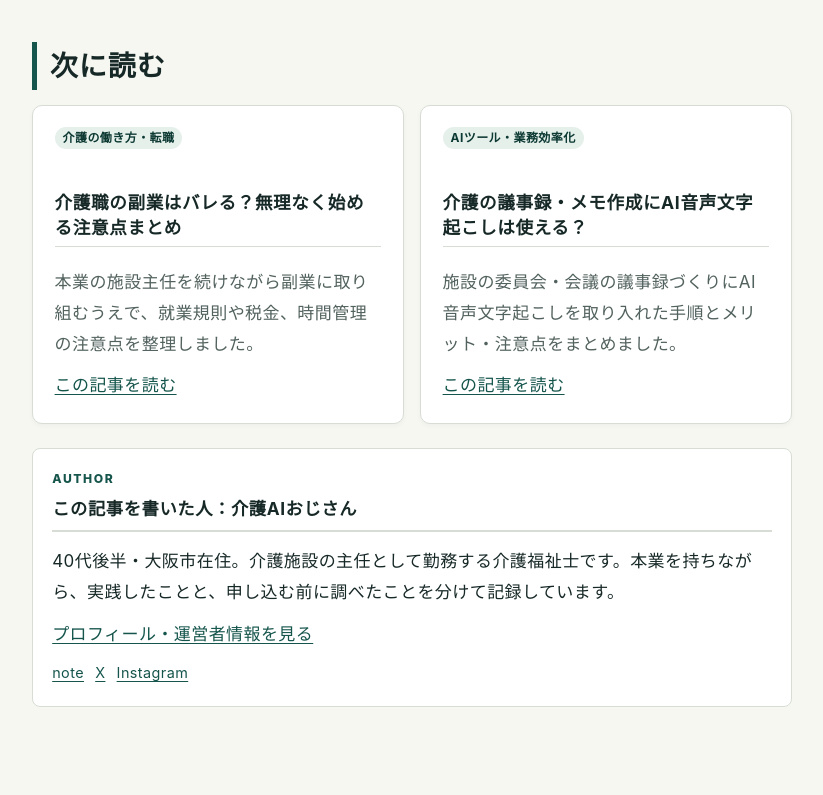
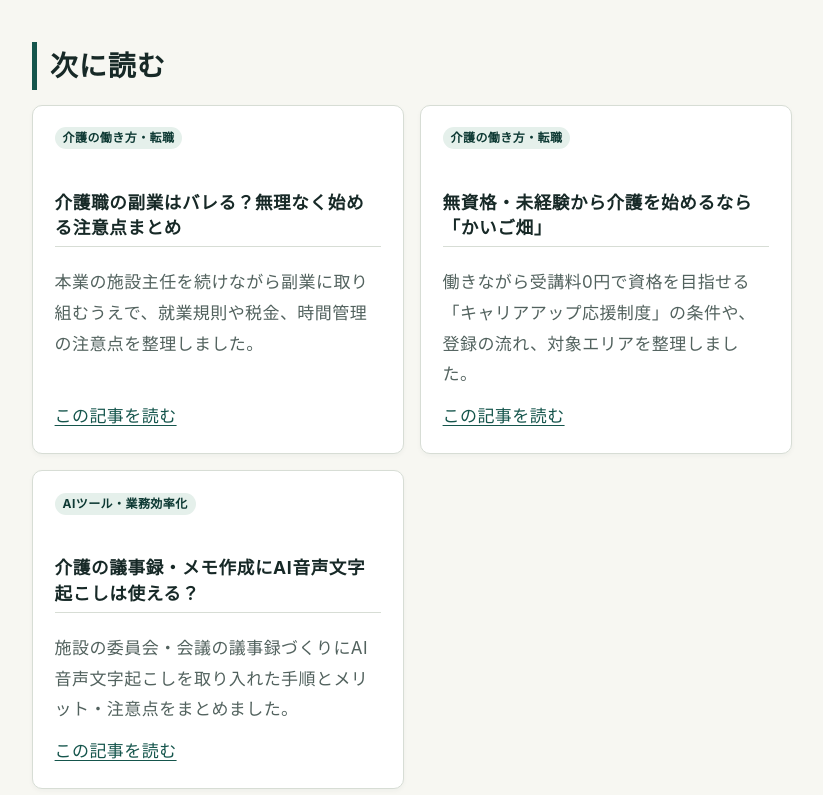
Before and after one commit to hideki810/ai-fukugyo-note, a plain HTML site: page articles/kaigo-town-job-change.html in a window 1280 px wide. Shown: the part 4425-5220 px from the top of the page, without its empty margins (228-1051 px from the left). Drawn offline with Linux system fonts and the light colour scheme.

Commit message:
記事17「かいご畑」を公開（A8リンク設置・介護カテゴリ3本に・sitemap 24件・記事06/07から内部リンク）

```diff
--- a/articles/kaigo-town-job-change.html
+++ b/articles/kaigo-town-job-change.html
@@ -142,6 +142,12 @@
             <a class="text-link" href="./kaigo-side-job-cautions.html">この記事を読む</a>
           </article>
           <article class="card">
+            <span class="category-chip">介護の働き方・転職</span>
+            <h3>無資格・未経験から介護を始めるなら「かいご畑」</h3>
+            <p>働きながら受講料0円で資格を目指せる「キャリアアップ応援制度」の条件や、登録の流れ、対象エリアを整理しました。</p>
+            <a class="text-link" href="./kaigobatake-guide.html">この記事を読む</a>
+          </article>
+          <article class="card">
             <span class="category-chip">AIツール・業務効率化</span>
             <h3>介護の議事録・メモ作成にAI音声文字起こしは使える？</h3>
             <p>施設の委員会・会議の議事録づくりにAI音声文字起こしを取り入れた手順とメリット・注意点をまとめました。</p>
```
Also changed, not shown: index.html (+1 -1 lines).
